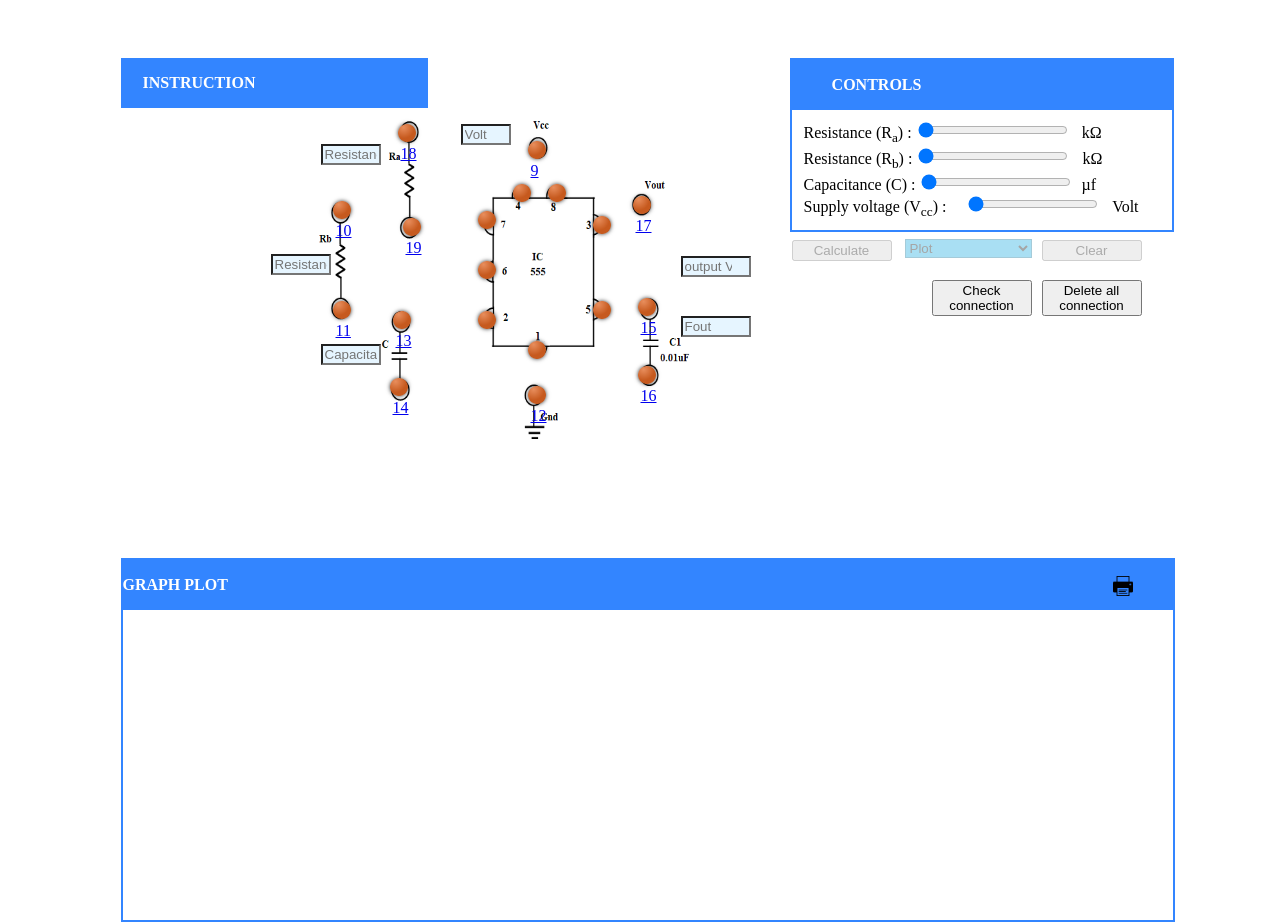
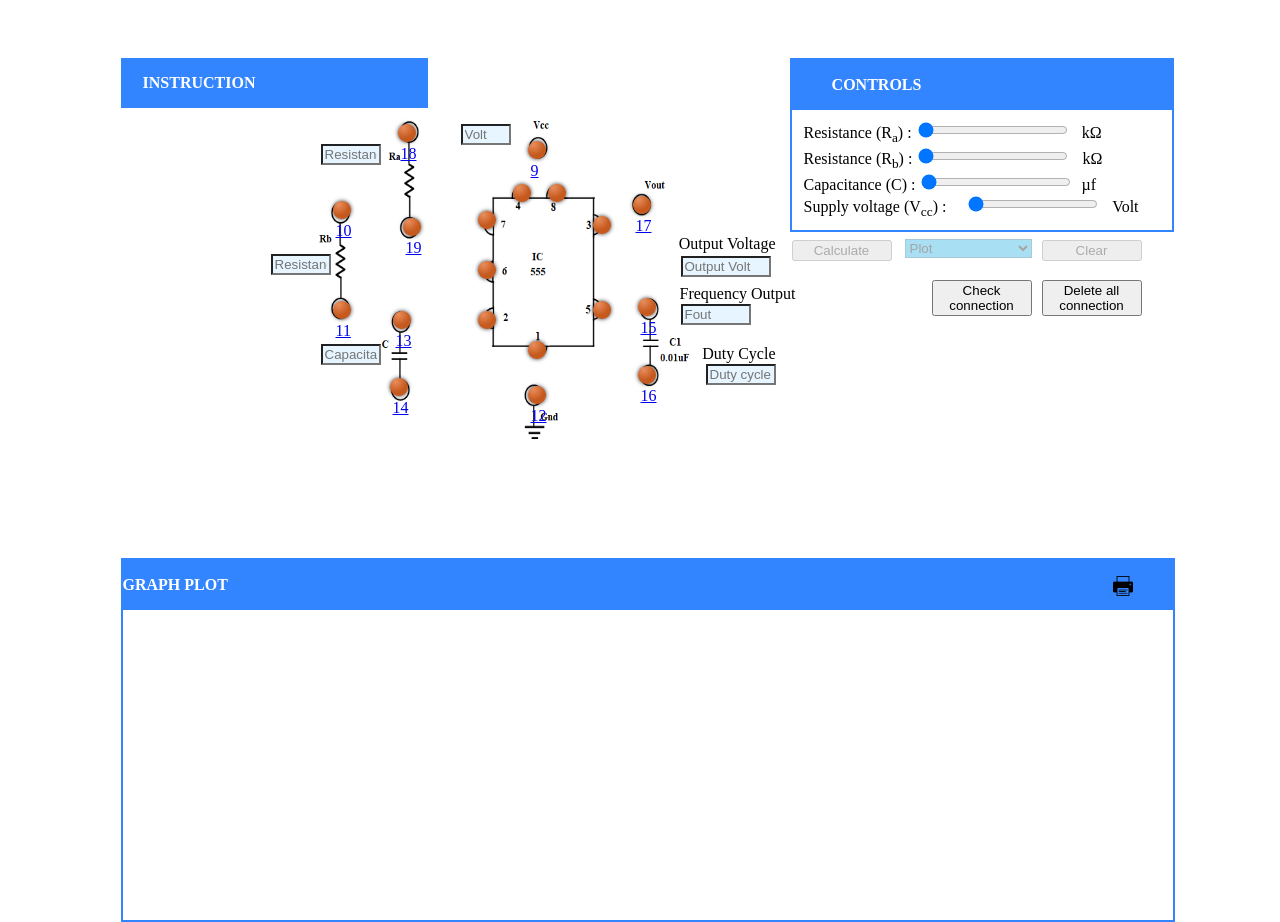
Before and after one commit to virtual-labs/exp-astable-multivibrator-iitkgp, a plain HTML site: page experiment/simulation/astable_multivibrator.html in a window 1280 px wide. Shown: the top 922 px of the page. Drawn offline with nearby package versions, Linux system fonts and the light colour scheme; some packages are replaced by stand-ins of ours; files whose address does not match are found by name.

Commit message:
astable  multi simulation

```diff
--- a/experiment/simulation/astable_multivibrator.html
+++ b/experiment/simulation/astable_multivibrator.html
@@ -88,8 +88,9 @@
                 <input type ="text" value="" id="capac1"   placeholder="Capacitance"  style="background-color:#e6f5ff;position:absolute; top:240px;  left:10px; width:60px"readonly />
 				<input type ="text" value="" id="res"    placeholder="Resistance"   style="background-color:#e6f5ff;position:absolute; top:40px;  left:10px; width:60px"readonly />
                <input type ="text" value="" id="restext2"    placeholder="Resistance"   style="background-color:#e6f5ff;position:absolute; top:150px;  left:-40px; width:60px"readonly />
-                <input type="number" value="" id ="voutput" placeholder="output Volt"  style="background-color:#e6f5ff;position:absolute; top:152px;  right:635px; width:70px" readonly/>
-                 <input type="text" value="" id='fout' placeholder="Fout"  style="background-color:#e6f5ff;position:absolute; top:212px;  right:635px; width:70px" readonly/>
+         <p style="position:absolute; top:115px; right:610px; ">Output Voltage</p>       <input type="number" value="" id ="voutput" placeholder="Output Volt"  style="background-color:#e6f5ff;position:absolute; top:152px;  right:615px; width:90px" readonly/>
+         <p style="position:absolute; top:165px; right:590px; ">Frequency Output</p>        <input type="text" value="" id='fout' placeholder="Fout"  style="background-color:#e6f5ff;position:absolute; top:200px;  right:635px; width:70px" readonly/>
+         <p style="position:absolute; top:225px; right:610px; ">Duty Cycle</p>     <input type="text" value="" id='dutycycle' placeholder="Duty cycle"  style="background-color:#e6f5ff;position:absolute; top:260px;  right:610px; width:70px" readonly/>
 
 		   </div><!---div ckt--->
 
@@ -125,6 +126,7 @@
 			   </div>
             </div>
             <div id="msg" style="position:absolute;top:350px;right:50px;width:270px;height:150px;">
+
                 <p id="demo" style="color:red;"></p>
                 <p id="demos" style="color:green;"></p>
 
--- a/experiment/simulation/js/astablecal.js
+++ b/experiment/simulation/js/astablecal.js
@@ -72,8 +72,9 @@ function vinChange(){
 			//plot();
 			vcapacitor();
 
-			document.getElementById("voutput").value=parseInt(vo);
+			document.getElementById("voutput").value=parseInt(vcc);
 			document.getElementById("fout").value=frq*Math.pow(10,-3) // khz
+			document.getElementById("dutycycle").value=parseInt(dutycycle);
 
 	}
 
```
